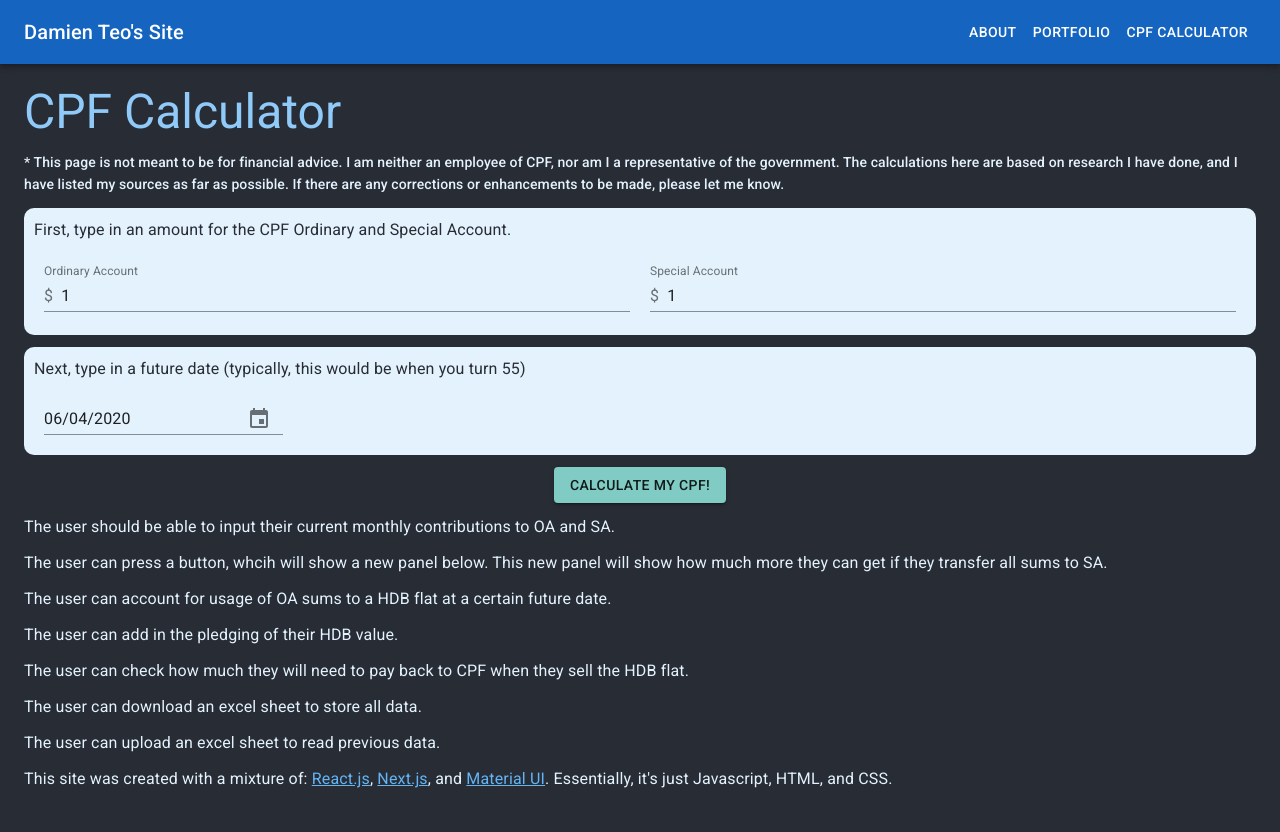
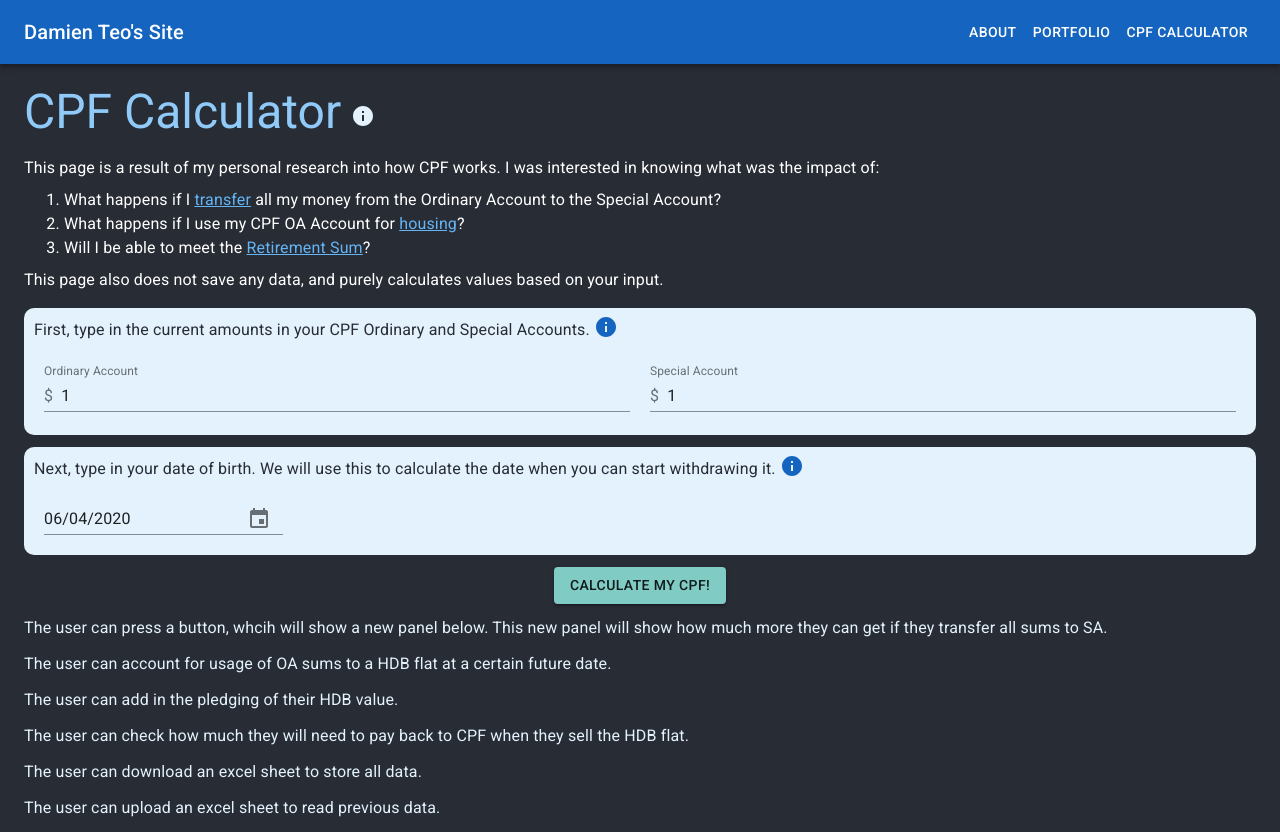
Before and after one commit to damienteo/my-app, a Next.js app: page /cpf-calculator in a window 1280 px wide. Before the commit the page ends 803 px from the top, so only its background shows below. Built offline with nearby package versions, Linux system fonts and the light colour scheme.

Commit message:
Update text

```diff
--- /dev/null
+++ b/components/common/infoPopup.jsx
@@ -0,0 +1,94 @@
+import React from 'react'
+import { withStyles } from '@material-ui/core/styles'
+import Typography from '@material-ui/core/Typography'
+import Dialog from '@material-ui/core/Dialog'
+import MuiDialogTitle from '@material-ui/core/DialogTitle'
+import MuiDialogContent from '@material-ui/core/DialogContent'
+import IconButton from '@material-ui/core/IconButton'
+import CloseIcon from '@material-ui/icons/Close'
+import InfoIcon from '@material-ui/icons/Info'
+
+const styles = (theme) => ({
+  root: {
+    margin: 0,
+    padding: theme.spacing(2),
+  },
+  closeButton: {
+    position: 'absolute',
+    right: theme.spacing(1),
+    top: theme.spacing(1),
+    color: theme.palette.grey[500],
+  },
+  openButton: {
+    padding: 0,
+    marginTop: `-${theme.spacing(1)}px`,
+  },
+})
+
+const DialogButton = withStyles(styles)((props) => {
+  const { title, handleClickOpen, iconColor = 'primary', classes } = props
+  return (
+    <IconButton
+      aria-label={`${title} info`}
+      color={iconColor}
+      className={classes.openButton}
+      onClick={handleClickOpen}
+    >
+      <InfoIcon />
+    </IconButton>
+  )
+})
+
+const DialogTitle = withStyles(styles)((props) => {
+  const { children, classes, onClose, ...other } = props
+  return (
+    <MuiDialogTitle disableTypography className={classes.root} {...other}>
+      <Typography variant="h6">{children}</Typography>
+      {onClose ? (
+        <IconButton
+          aria-label="close"
+          className={classes.closeButton}
+          onClick={onClose}
+        >
+          <CloseIcon />
+        </IconButton>
+      ) : null}
+    </MuiDialogTitle>
+  )
+})
+
+const DialogContent = withStyles((theme) => ({
+  root: {
+    padding: theme.spacing(2),
+  },
+}))(MuiDialogContent)
+
+const InfoPopup = (props) => {
+  const { title, children } = props
+  const [open, setOpen] = React.useState(false)
+
+  const handleClickOpen = () => {
+    setOpen(true)
+  }
+  const handleClose = () => {
+    setOpen(false)
+  }
+
+  return (
+    <>
+      <DialogButton handleClickOpen={handleClickOpen} {...props} />
+      <Dialog
+        onClose={handleClose}
+        aria-labelledby="customized-dialog-title"
+        open={open}
+      >
+        <DialogTitle id="customized-dialog-title" onClose={handleClose}>
+          {title}
+        </DialogTitle>
+        <DialogContent dividers>{children}</DialogContent>
+      </Dialog>
+    </>
+  )
+}
+
+export default InfoPopup
--- a/components/views/cpfCalculator.jsx
+++ b/components/views/cpfCalculator.jsx
@@ -1,6 +1,6 @@
 import React, { useState } from 'react'
 import { makeStyles } from '@material-ui/core/styles'
-import { Button, Grid } from '@material-ui/core/'
+import { Button, Grid, Tooltip } from '@material-ui/core/'
 import {
   MuiPickersUtilsProvider,
   KeyboardDatePicker,
@@ -11,11 +11,28 @@ import Header from '../common/header'
 import Paragraph from '../common/paragraph'
 import ExternalLink from '../common/externalLink'
 import CurrencyInput from '../common/currencyInput'
+import InfoPopup from '../common/infoPopup'
 import Section from '../common/section'
 import { cyan, teal } from '@material-ui/core/colors/'
 import { calculateFutureValues, roundTo2Dec } from '../../utils/cpfCalculator'
+import InfoIcon from '@material-ui/icons/Info'
 
 const useStyles = makeStyles((theme) => ({
+  headerWrapper: {
+    display: 'flex',
+    alignItems: 'baseline',
+    '& h3': {
+      display: 'inline',
+      marginRight: 10,
+      marginBottom: 0,
+    },
+  },
+  introduction: {
+    margin: `${theme.spacing(2)}px 0`,
+    '& ol': {
+      margin: `${theme.spacing(1)}px 0`,
+    },
+  },
   paragraph: {
     margin: `0 0 ${theme.spacing(1.5)}px`,
     color: '#282c35',
@@ -103,21 +120,80 @@ const CPFCalculatorPage = () => {
   return (
     <MuiPickersUtilsProvider utils={DateFnsUtils}>
       <Layout>
-        <Header text="CPF Calculator" />
+        {/* Header with Disclaimer */}
+        <div className={classes.headerWrapper}>
+          <Header text="CPF Calculator" />
+          <InfoPopup iconColor="secondary" title="Disclaimer">
+            <Paragraph variant="subtitle2" className={classes.paragraph}>
+              This page is not meant to be for financial advice.
+            </Paragraph>
+            <Paragraph variant="subtitle2" className={classes.paragraph}>
+              I am neither an employee of CPF, nor am I a representative of the
+              government.
+            </Paragraph>
+            <Paragraph variant="subtitle2" className={classes.paragraph}>
+              The calculations here are based on research I have done, and I
+              have listed my sources as far as possible.
+            </Paragraph>{' '}
+            <Paragraph variant="subtitle2" className={classes.paragraph}>
+              If there are any corrections or enhancements to be made, please
+              let me know.
+            </Paragraph>
+            <Paragraph variant="subtitle2" className={classes.paragraph}>
+              Thank you.
+            </Paragraph>
+          </InfoPopup>
+        </div>
 
-        {/* Disclaimer */}
-        <Paragraph variant="subtitle2">
-          * This page is not meant to be for financial advice. I am neither an
-          employee of CPF, nor am I a representative of the government. The
-          calculations here are based on research I have done, and I have listed
-          my sources as far as possible. If there are any corrections or
-          enhancements to be made, please let me know.
+        {/* Aim */}
+        <Paragraph className={classes.introduction}>
+          This page is a result of my personal research into how CPF works. I
+          was interested in knowing what was the impact of:
+          <ol>
+            <li>
+              What happens if I{' '}
+              <ExternalLink
+                url="https://www.cpf.gov.sg/Members/AboutUs/about-us-info/cpf-overview"
+                label="transfer"
+              />{' '}
+              all my money from the Ordinary Account to the Special Account?
+            </li>
+            <li>
+              What happens if I use my CPF OA Account for{' '}
+              <ExternalLink
+                url="https://www.cpf.gov.sg/Members/AboutUs/about-us-info/cpf-overview"
+                label="housing"
+              />
+              ?
+            </li>
+            <li>
+              Will I be able to meet the{' '}
+              <ExternalLink
+                url="https://www.cpf.gov.sg/Members/AboutUs/about-us-info/cpf-overview"
+                label="Retirement Sum"
+              />
+              ?
+            </li>
+          </ol>
+          This page also does not save any data, and purely calculates values
+          based on your input.
         </Paragraph>
 
         {/* User Input */}
         <Section>
           <Paragraph className={classes.paragraph}>
-            First, type in an amount for the CPF Ordinary and Special Account.
+            First, type in the current amounts in your CPF Ordinary and Special
+            Accounts.{' '}
+            <InfoPopup title="Info on CPF OA and SA">
+              <Paragraph className={classes.paragraph}>
+                Information on what CPF is about can be found here:{' '}
+                <ExternalLink
+                  url="https://www.cpf.gov.sg/Members/AboutUs/about-us-info/cpf-overview"
+                  label="CPF"
+                />
+                .
+              </Paragraph>
+            </InfoPopup>
           </Paragraph>
           <Grid container>
             {cpfAccounts.map((account) => (
@@ -141,8 +217,20 @@ const CPFCalculatorPage = () => {
         </Section>
         <Section>
           <Paragraph className={classes.paragraph}>
-            Next, type in a future date (typically, this would be when you turn
-            55)
+            Next, type in your date of birth. We will use this to calculate the
+            date when you can start withdrawing it.{' '}
+            <InfoPopup title="Withdrawal of CPF Savings">
+              <Paragraph className={classes.paragraph}>
+                Members can withdraw their CPF retirement savings any time from
+                55 years old. The withdrawal of your CPF retirement savings is
+                optional. More info can be found can be found here{' '}
+                <ExternalLink
+                  url="https://www.cpf.gov.sg/Members/FAQ/schemes/retirement/withdrawals-of-cpf-savings-from-55"
+                  label="here"
+                />
+                .
+              </Paragraph>
+            </InfoPopup>
           </Paragraph>
           <Grid container>
             <Grid item sm={6} className={classes.inputWrapper}>
@@ -176,6 +264,9 @@ const CPFCalculatorPage = () => {
               account.
             </Paragraph>
             <Paragraph className={classes.paragraph}>
+              Take into account bonus interest
+            </Paragraph>
+            <Paragraph className={classes.paragraph}>
               The FE will calculate for them how much is in their RA at the age
               of 65.
             </Paragraph>
@@ -192,11 +283,6 @@ const CPFCalculatorPage = () => {
             </Paragraph>
           </Section>
         )}
-
-        <Paragraph>
-          The user should be able to input their current monthly contributions
-          to OA and SA.
-        </Paragraph>
 
         <Paragraph>
           The user can press a button, whcih will show a new panel below. This
@@ -220,14 +306,6 @@ const CPFCalculatorPage = () => {
         <Paragraph>
           The user can upload an excel sheet to read previous data.
         </Paragraph>
-
-        <Paragraph>
-          This site was created with a mixture of:{' '}
-          <ExternalLink url="https://reactjs.org/" label="React.js" />
-          , <ExternalLink url="https://nextjs.org/" label="Next.js" />, and{' '}
-          <ExternalLink url="https://material-ui.com/" label="Material UI" />.
-          Essentially, it's just Javascript, HTML, and CSS.
-        </Paragraph>
       </Layout>
     </MuiPickersUtilsProvider>
   )
--- a/pages/_document.jsx
+++ b/pages/_document.jsx
@@ -18,7 +18,7 @@ class MyDocument extends Document {
           <meta name="theme-color" content={theme.palette.primary.main} />
           <link
             rel="stylesheet"
-            href="https://fonts.googleapis.com/css?family=Roboto:300,400,500,700|Roboto+Slab:400,700|Material+Icons"
+            href="https://fonts.googleapis.com/css?family=Roboto:300,400,500,700|Roboto+Slab:400,700|Material+Icons&display=swap"
           />
           <title>Damien Teo</title>
           <style jsx global>{`
```
